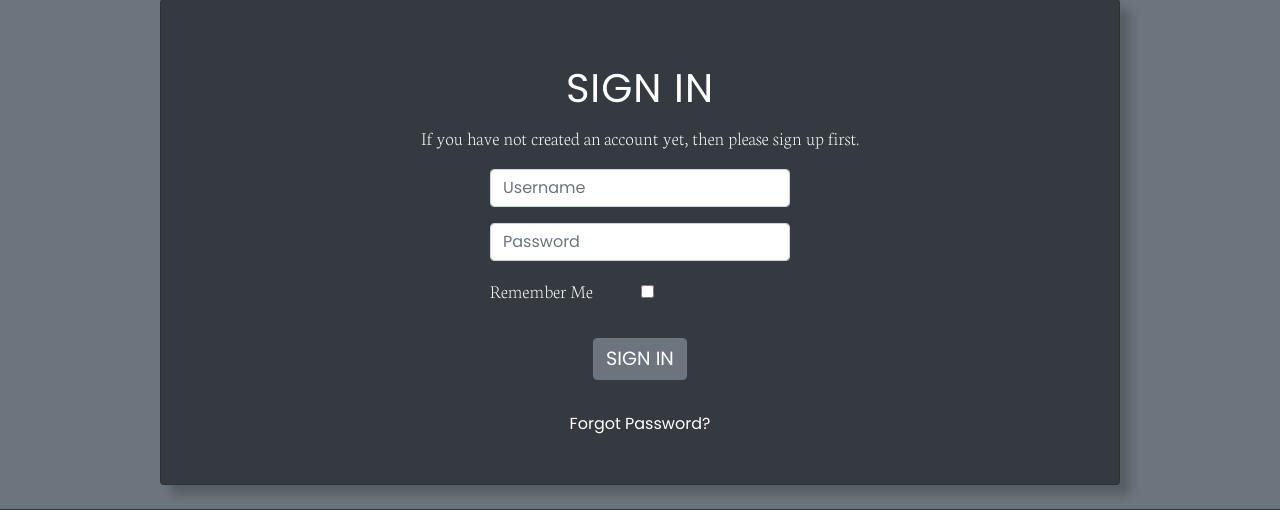
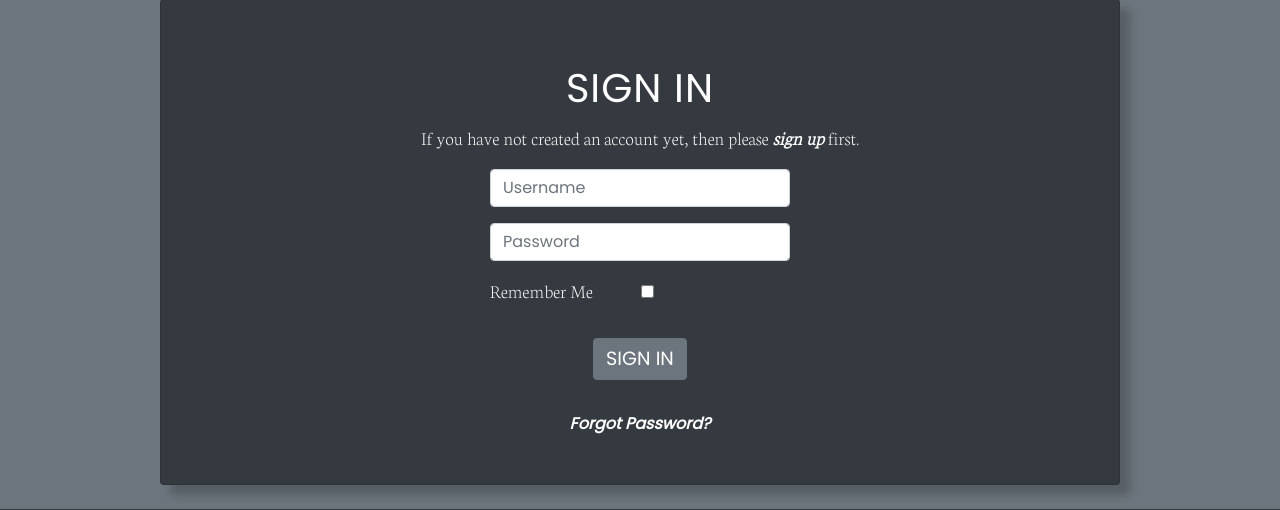
Before and after one commit to LesterCuasay/Project-4, a Django app: page /accounts/login/ in a window 1280 px wide. Shown: the part 425-935 px from the top of the page. Run offline with Django 3.2, Linux system fonts and the light colour scheme; some libraries are stand-ins or nearby versions.

Commit message:
style - updated style on inline links so they stand out more

```diff
--- a/static/css/style.css
+++ b/static/css/style.css
@@ -219,6 +219,8 @@ footer .btn:hover {
 
 .secondaryAction {
     color: var(--white);
+    font-weight: bold;
+    font-style: italic;
 }
 
 .secondaryAction:hover {
--- a/templates/account/login.html
+++ b/templates/account/login.html
@@ -14,7 +14,7 @@
       <h1 class="text-uppercase card-title">{% trans "Sign In" %}</h1>
 
       <p class="card-text">{% blocktrans %}If you have not created an account yet, then please
-        <a class="secondaryAction" href="{{ signup_url }}">sign up</a> first.{% endblocktrans %}</p>
+        <a class="secondaryAction signup-link" href="{{ signup_url }}">sign up</a> first.{% endblocktrans %}</p>
     </div>
   </div>
   <div class="row">
```
